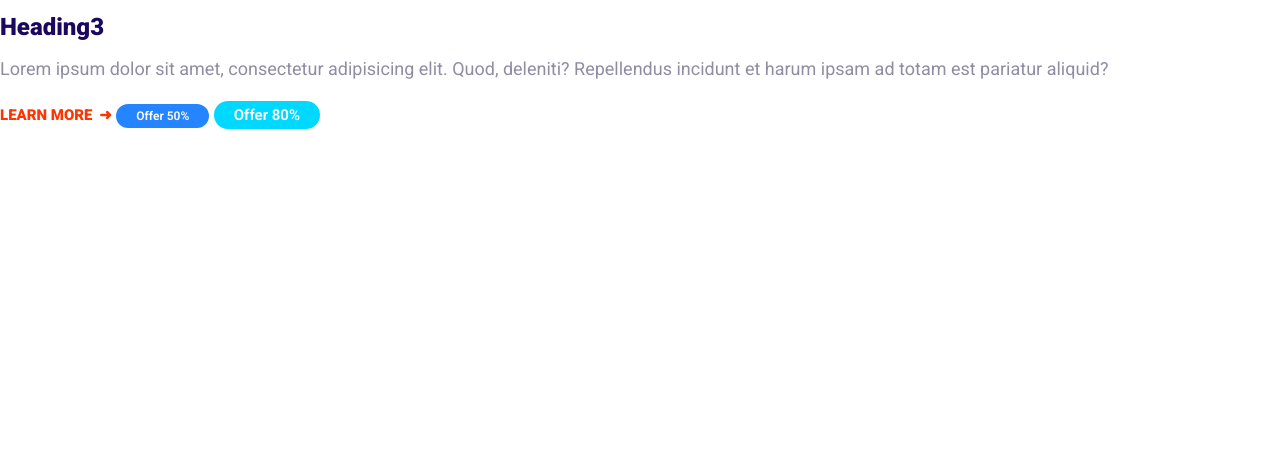
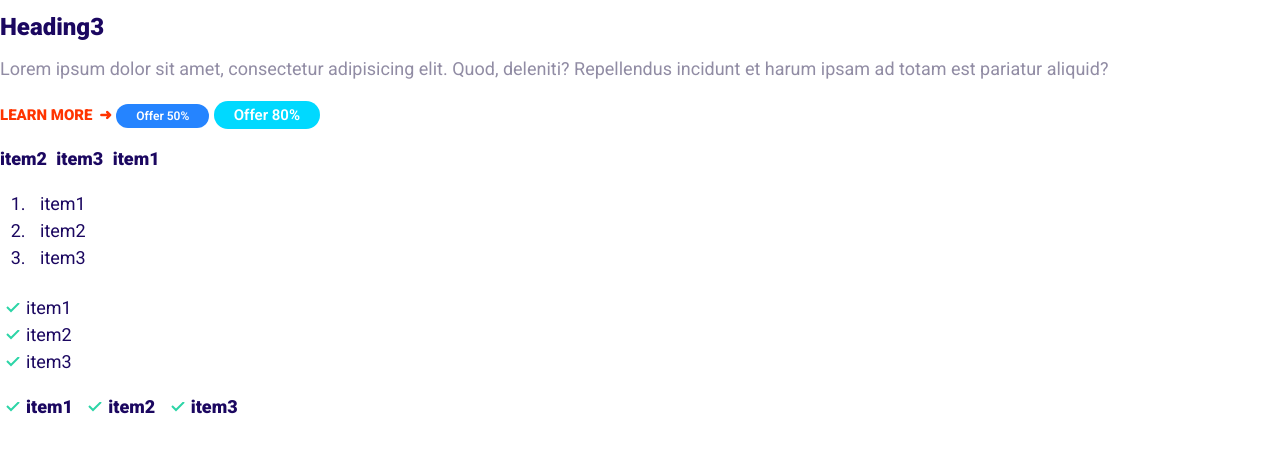
Before and after one commit to jerred-coding/ycyc, a plain HTML site: page index.html in a window 1280 px wide. Shown: the part 282-734 px from the top of the page. Drawn offline with Linux system fonts and the light colour scheme.

Commit message:
list draft

```diff
--- a/index.html
+++ b/index.html
@@ -26,5 +26,29 @@
 
     <span class="badge badge--primary badge--small">Offer 50%</span>
     <span class="badge badge--secondary">Offer 80%</span>
+
+    <ul class="list list--horizontal">
+      <li class="list__item">item2</li>
+      <li class="list__item">item3</li>
+      <li class="list__item">item1</li>
+    </ul>
+
+    <ul class="list list--vertical">
+      <li class="list__item">item1</li>
+      <li class="list__item">item2</li>
+      <li class="list__item">item3</li>
+    </ul>
+
+    <ul class="list list--tick">
+      <li class="list__item">item1</li>
+      <li class="list__item">item2</li>
+      <li class="list__item">item3</li>
+    </ul>
+
+    <ul class="list list--horizontal list--tick">
+      <li class="list__item">item1</li>
+      <li class="list__item">item2</li>
+      <li class="list__item">item3</li>
+    </ul>
   </body>
 </html>
--- a/ycyc CSS/style.css
+++ b/ycyc CSS/style.css
@@ -114,3 +114,44 @@ a {
     font-size: 1.2rem;
   }
 }
+
+/* list horizontal & vertical*/
+.list {
+  list-style: none;
+  padding-left: 0;
+  color: var(--color-heading);
+}
+
+.list--horizontal .list__item {
+  display: inline-block;
+  margin-right: 0.5rem;
+  font-weight: bold;
+}
+
+.list--vertical {
+  padding-left: 3rem;
+  padding-bottom: 0.5rem;
+  list-style: decimal;
+}
+
+.list--vertical .list__item {
+  padding-left: 1rem;
+}
+
+/* .list--tick {
+  padding-left: 3rem;
+}
+
+.list--tick .list__item {
+  padding: 0.5rem;
+} */
+
+.list--tick .list__item::before {
+  padding: 0 1rem 0 0.5rem;
+  content: url(../images/tick.svg);
+}
+
+@media screen and (min-width: 1024px) {
+  .list--tick .list__item::before {
+    padding: 0 0.5rem 0 0.5rem;
+}
```
Also changed, not shown: components/list.html (added, +23 -0 lines), images/tick.svg (added).
